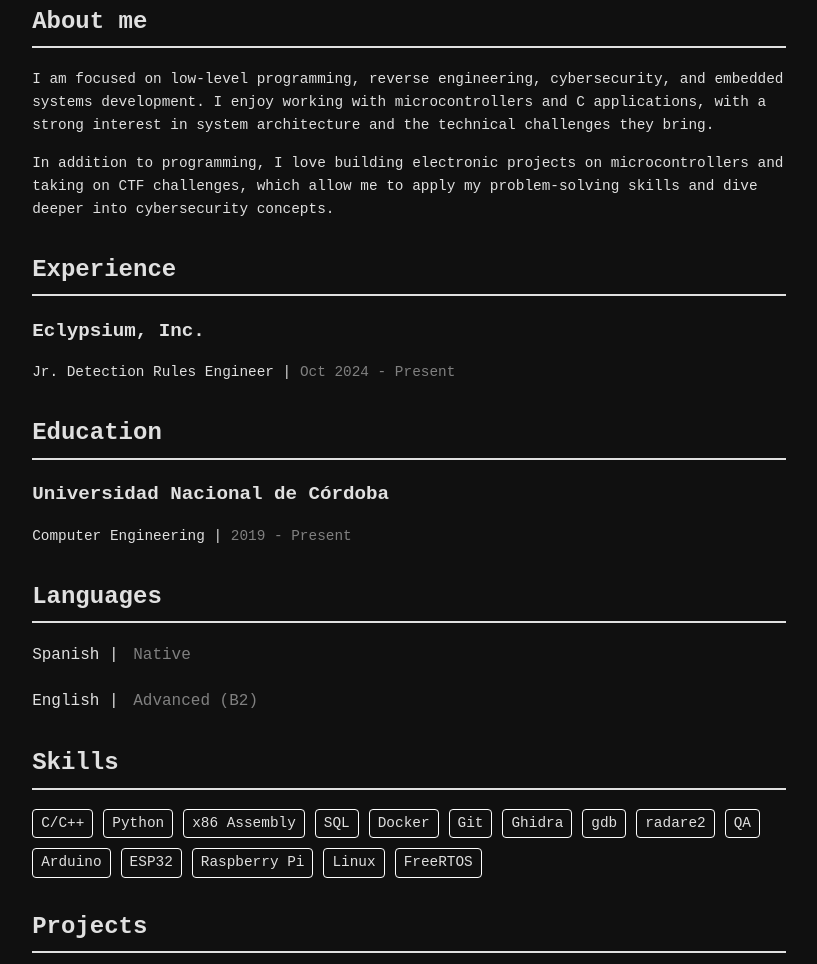
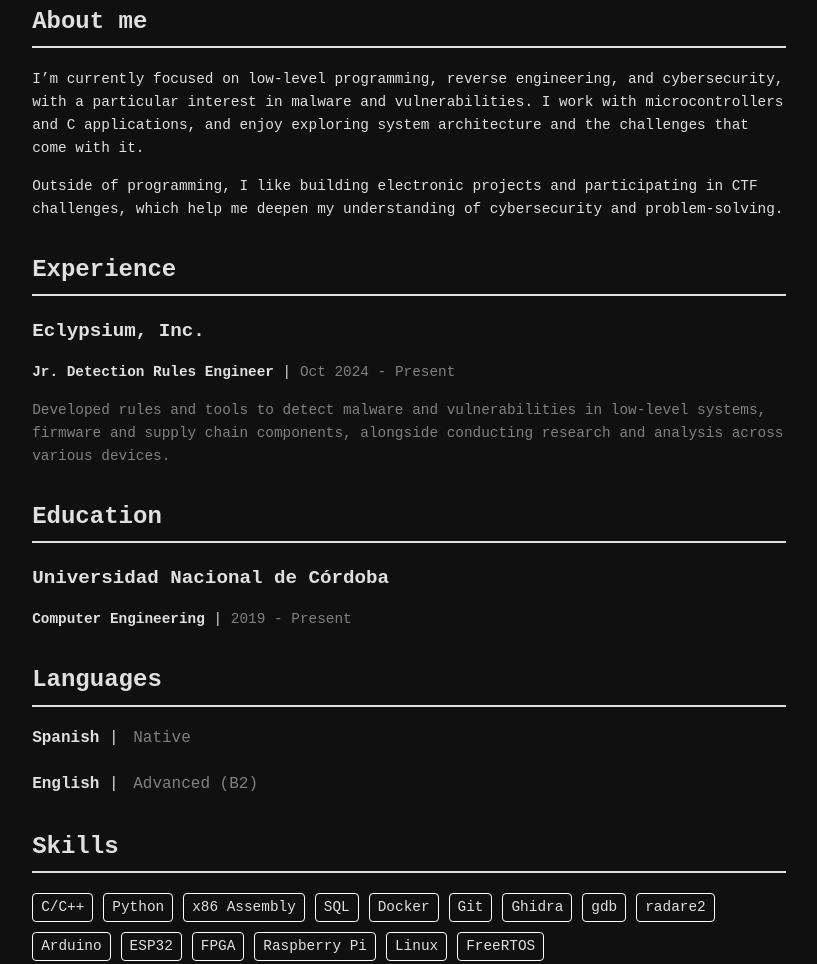
Before and after one commit to manugcr/resume, a plain HTML site: page index.html in a window 1280 px wide. Shown: the part 278-1242 px from the top of the page, without its empty margins (231-1048 px from the left). Drawn offline with Linux system fonts and the light colour scheme.

Commit message:
Updated about me an experience

```diff
--- a/index.html
+++ b/index.html
@@ -38,38 +38,40 @@
 
         <section id="about-me">
             <h2>About me</h2>
-            <p>I am focused on low-level programming, reverse engineering, cybersecurity, and embedded systems
-                development. I enjoy working with microcontrollers and C applications, with a strong interest in system
-                architecture and the technical challenges they bring.</p>
-            <p>In addition to programming, I love building electronic projects on microcontrollers and taking on CTF
-                challenges, which allow me to apply my problem-solving skills and dive deeper into cybersecurity
-                concepts.</p>
+            <p>I’m currently focused on low-level programming, reverse engineering, and cybersecurity, with a particular
+                interest in malware and vulnerabilities. I work with microcontrollers and C applications, and enjoy
+                exploring system architecture and the challenges that come with it.</p>
+            <p>Outside of programming, I like building electronic projects and participating in CTF challenges, which
+                help me deepen my understanding of cybersecurity and problem-solving.</p>
         </section>
 
         <section id="education">
             <h2>Experience</h2>
             <div class="education-entry">
-                <h3>Eclypsium, Inc.</h3>
-                <p>Jr. Detection Rules Engineer | <span class="education-dates">Oct 2024 - Present</span></p>
+                <h3><b>Eclypsium, Inc.</b></h3>
+                <p><b>Jr. Detection Rules Engineer</b> | <span class="education-dates">Oct 2024 - Present</span></p>
+                <p><span class="education-dates">Developed rules and tools to detect malware and vulnerabilities in low-level systems, firmware and
+                    supply chain components, alongside conducting research and analysis across various devices.
+                </span></p>
             </div>
         </section>
 
         <section id="education">
             <h2>Education</h2>
             <div class="education-entry">
-                <h3>Universidad Nacional de Córdoba</h3>
-                <p>Computer Engineering | <span class="education-dates">2019 - Present</span></p>
+                <h3><b>Universidad Nacional de Córdoba</b></h3>
+                <p><b>Computer Engineering</b> | <span class="education-dates">2019 - Present</span></p>
             </div>
         </section>
 
         <section id="languages">
             <h2>Languages</h2>
             <div class="language-entry">
-                <p class="language-description"><span class="language-name">Spanish</span> | <span
+                <p class="language-description"><b><span class="language-name">Spanish</span></b> | <span
                         class="language-level">Native</span></p>
             </div>
             <div class="language-entry">
-                <p class="language-description"><span class="language-name">English</span> | <span
+                <p class="language-description"><b><span class="language-name">English</span></b> | <span
                         class="language-level">Advanced (B2)</span></p>
             </div>
         </section>
@@ -87,9 +89,9 @@
                     <p>Ghidra</p>
                     <p>gdb</p>
                     <p>radare2</p>
-                    <p>QA</p>
                     <p>Arduino</p>
                     <p>ESP32</p>
+                    <p>FPGA</p>
                     <p>Raspberry Pi</p>
                     <p>Linux</p>
                     <p>FreeRTOS</p>
```
